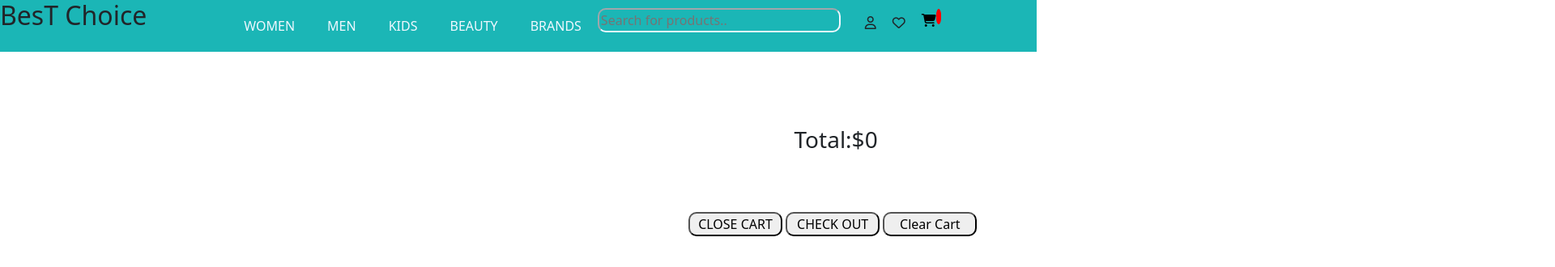
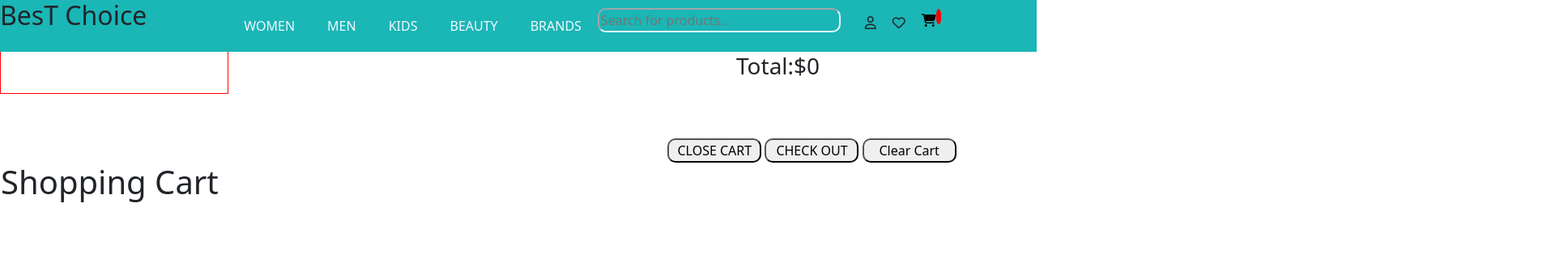
Before and after one commit to sriharshanaladala/best-choice-for-the-best, a plain HTML site: page cart.html in a window 1280 px wide. Shown: the top 330 px of the page at 81% size, 1920 px wide, since content can reach past the window. Drawn offline with nearby package versions, Linux system fonts and the light colour scheme.

Commit message:
small changes

```diff
--- a/cart.css
+++ b/cart.css
@@ -53,10 +53,15 @@ li a{
     top: -3px;
 }
 #cart{
-    display: flex;
+    display: inline-block;
     justify-content:flex-start;
     flex-direction: column;
     flex-wrap: wrap;
+    border: 1px solid red;
+}
+#cart h1{
+    position: relative;
+    top: 200px;
 }
 sup{
     background-color: red;
@@ -73,7 +78,7 @@ sup{
     box-shadow: none;
     background-color: white;
     position: relative;
-    top: 10PX;
+    top: 120PX;
     width: 800px;
     /* border: none; */
     height:120px;
@@ -95,6 +100,7 @@ sup{
     width: 300px;
 }
 .cart_items button{
+    /* border: 1px solid red; */
     background-color: red;
     border-radius:12px;
     color:white;
@@ -107,14 +113,15 @@ sup{
 .buttn{
     /* margin-top: 20px!important; */
     /* border-radius: ; */
-    /* position: fixed; */
+    position: fixed;
     left: 1100px;
 }
 .buttn{
     position: relative;
-    margin-top: 200px;
+    top: 00px;
+    margin-top: 0px;
     margin-left: -200px;
-    /* display: block; */
+    /* display: flex; */
     /* left: 0px; */
     /* left: 0px; */
     /* align-items: center;  */
@@ -124,7 +131,8 @@ sup{
     box-sizing: content-box;
     position: relative;
     width: 100px;
-    left: -50px;
+    top: 100px;
+    left: -200px;
     /* width: fit-content; */
     /* flex-wrap: wrap; */
 }
@@ -135,10 +143,9 @@ sup{
     font-weight: bold;
     font-size: 25px;
     display: inline-block;
+    padding: 8px;
+    /* background-color: #f9d4 */
     position: relative;
-    left:-280px;
-    top: -100px;
-
     /* width: 365px; */
     /* display: flex; */
 }
--- a/cart.html
+++ b/cart.html
@@ -29,18 +29,20 @@
         <a class="cart_link" href="cart.html"><i class="fa-solid fa-cart-shopping cart"><sup id="count">0</sup></i></a>
         <a href="cart.html"></a>
     </div>
+
     <section id="cart">
         <h1>Shopping Cart</h1>
         <div class="list_cart">
 
         </div>
         <div class="buttn">
+            <div class="total">
+                <h3>Total:<span class="price">$0</span></h3>
+               </div>
           <button class="close">CLOSE CART</button>
           <button class="check_out"> CHECK OUT</button>
           <button  class="clear">Clear Cart</button>
-          <div class="total">
-            <h3>Total:<span class="price">$0</span></h3>
-           </div>
+
         </div>
 
     </section>
--- a/cart.js
+++ b/cart.js
@@ -20,6 +20,7 @@ check_out.addEventListener('click',(e)=>{
     e.preventDefault()
     if (localStorage.getItem("count")==0){
         alert( "Please add some items to your cart before checking out.")
+        location.href='index.html'
     }else{
     alert("order succesfull")
     localStorage.removeItem("count")
```
